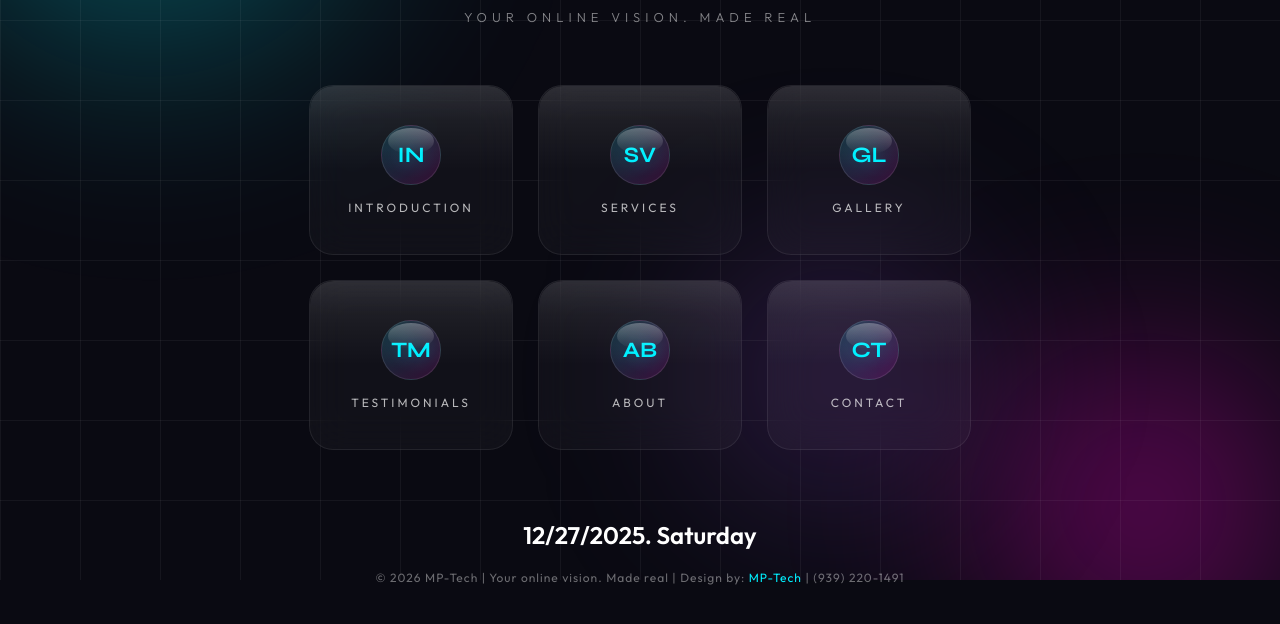
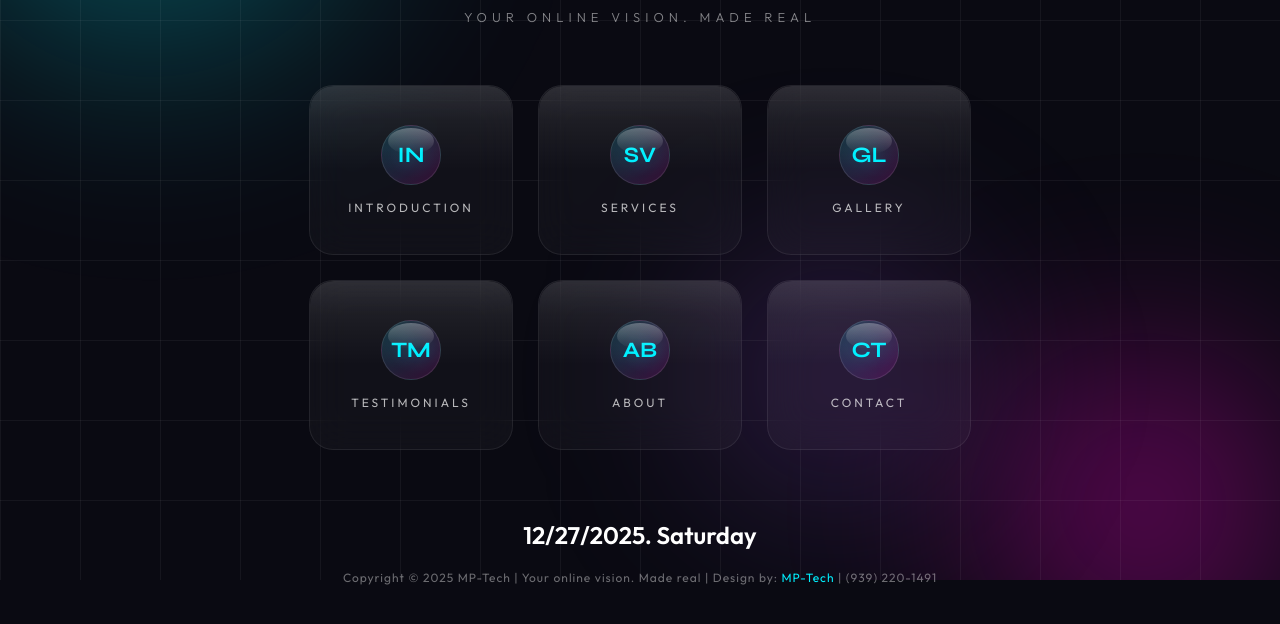
Before and after one commit to mperez2024/mptech, a plain HTML site: page index.html in a window 1280 px wide. Shown: the part 220-844 px from the top of the page. Drawn offline with Linux system fonts and the light colour scheme.

Commit message:
Update index.html

```diff
--- a/index.html
+++ b/index.html
@@ -735,7 +735,12 @@ MP-Tech - Your online vision. Made real
                 </script>
               </html></p><br>
 
-              <p>© 2026 MP-Tech | Your online vision. Made real | Design by: <a href="#"target="">MP-Tech</a> | (939) 220-1491</p>
+              <p>Copyright © <span id="year"></span> MP-Tech | Your online vision. Made real | Design by: <a href="#"target="">MP-Tech</a> | (939) 220-1491</p></p>
+
+              <script>
+              document.getElementById("year").textContent = new Date().getFullYear();
+              </script>
+
         </footer>
     </div>
 <script src="mp-tech-scripts.js"></script>
```
